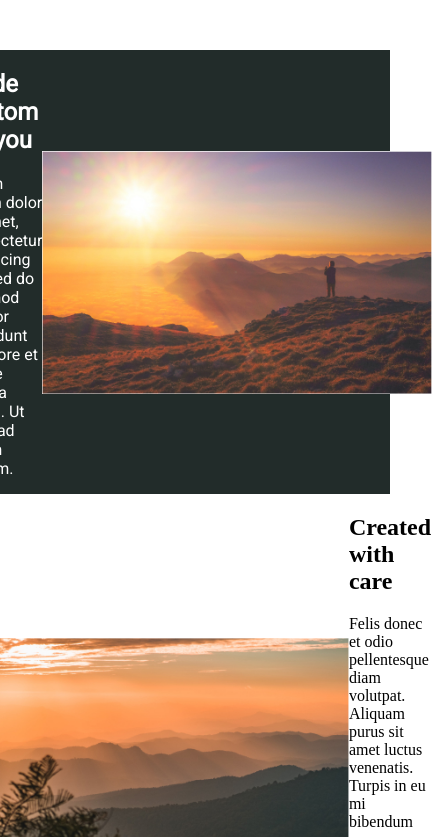
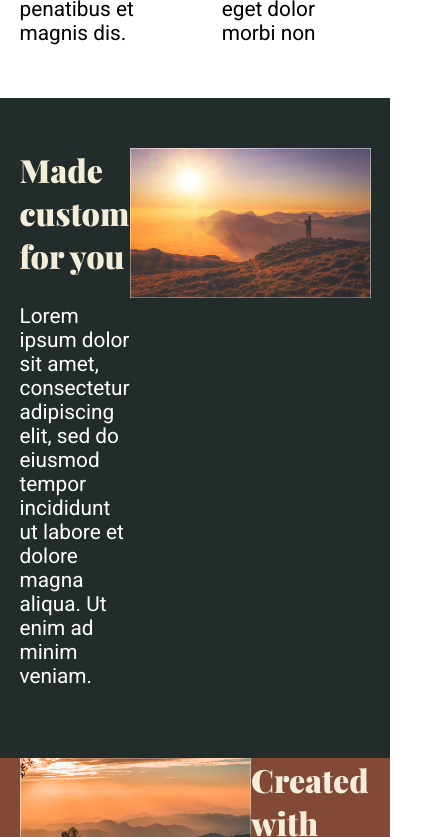
Before and after one commit to Anthony-Heredia-Garcia/flexbox-challenge-04, a plain HTML site: page index.html in a window 390 px wide. Shown: the part 1163-2000 px from the top of the page, 432 px wide, since content can reach past the window. Drawn offline with nearby package versions, Linux system fonts and the light colour scheme.

Commit message:
added final stylings and tweaked flex responsiveness

```diff
--- a/index.html
+++ b/index.html
@@ -23,39 +23,45 @@
           <p>
             Lorem ipsum dolor sit amet, consectetur adipiscing elit, sed do
             eiusmod tempor incididunt ut labore et dolore magna aliqua. Dui
-            vivamus arcu felis bibendum ut tristique. Arcu dui vivamus arcu felis.
-            Sociis natoque penatibus et magnis dis.
+            vivamus arcu felis bibendum ut tristique. Arcu dui vivamus arcu
+            felis. Sociis natoque penatibus et magnis dis.
           </p>
           <p>
-            Felis donec et odio pellentesque diam volutpat. Aliquam purus sit amet
-            luctus venenatis. Turpis in eu mi bibendum neque egestas congue
-            quisque egestas. Pellentesque sit amet porttitor eget dolor morbi non
+            Felis donec et odio pellentesque diam volutpat. Aliquam purus sit
+            amet luctus venenatis. Turpis in eu mi bibendum neque egestas congue
+            quisque egestas. Pellentesque sit amet porttitor eget dolor morbi
+            non
           </p>
         </div>
       </div>
     </section>
     <section class="green">
-      <div class="flex article-container">
+      <div class="article-container">
         <div class="title-and-descript">
           <h2>Made custom for you</h2>
           <p>
             Lorem ipsum dolor sit amet, consectetur adipiscing elit, sed do
-            eiusmod tempor incididunt ut labore et dolore magna aliqua. Ut enim ad
-            minim veniam.
+            eiusmod tempor incididunt ut labore et dolore magna aliqua. Ut enim
+            ad minim veniam.
           </p>
         </div>
-        <img src="/image-01.jpg" alt="" />
+        <div class="image-container">
+          <img src="/image-01.jpg" alt="" />
+        </div>
       </div>
     </section>
     <section class="brown">
-      <div class="flex article-container">
-        <img src="/image-02.jpg" alt="" />
+      <div class="article-container">
+        <div class="image-container">
+          <img src="/image-02.jpg" alt="" />
+        </div>
         <div class="title-and-descript">
           <h2>Created with care</h2>
           <p>
-            Felis donec et odio pellentesque diam volutpat. Aliquam purus sit amet
-            luctus venenatis. Turpis in eu mi bibendum neque egestas congue
-            quisque egestas. Pellentesque sit amet porttitor eget dolor morbi non.
+            Felis donec et odio pellentesque diam volutpat. Aliquam purus sit
+            amet luctus venenatis. Turpis in eu mi bibendum neque egestas congue
+            quisque egestas. Pellentesque sit amet porttitor eget dolor morbi
+            non.
           </p>
         </div>
       </div>
--- a/styles.css
+++ b/styles.css
@@ -57,8 +57,18 @@ body {
   font-family: 'Roboto';
   font-size: 1.3rem;
   gap: 2rem;
+  width: 90%;
   max-width: 900px;
   margin: 0 auto;
+}
+
+.green,
+.brown {
+  min-height: 660px;
+  display: flex;
+  justify-content: center;
+  align-items: center;
+
 }
 
 .green {
@@ -68,6 +78,34 @@ body {
 }
 
 .article-container {
+  display: flex;
+  justify-content: space-between;
+  align-content: flex-start;
+  width: 90%;
   max-width: 900px;
-  margin: 0 auto;
 }
+
+.brown {
+  background-color: #824936;
+  color: white;
+  font-family: 'Roboto';
+}
+
+.title-and-descript {
+  width: 45%;
+}
+
+.title-and-descript h2 {
+  margin-top: 0;
+  color: #F3EED9;
+  font-size: 2rem;
+  font-family: 'Playfair Display';
+}
+
+.title-and-descript p {
+  font-size: 1.3rem;
+}
+
+/* img {
+  width: 45%;
+} */
```
